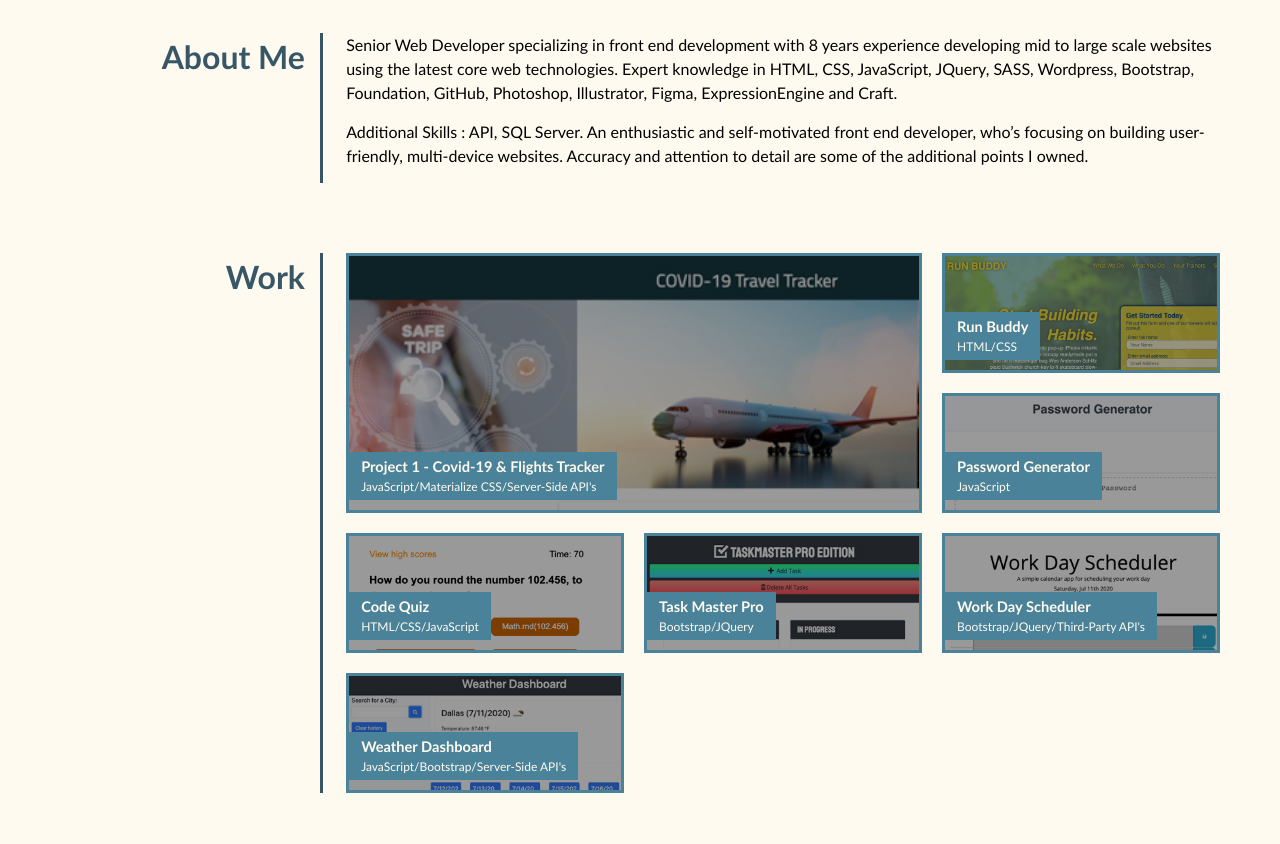
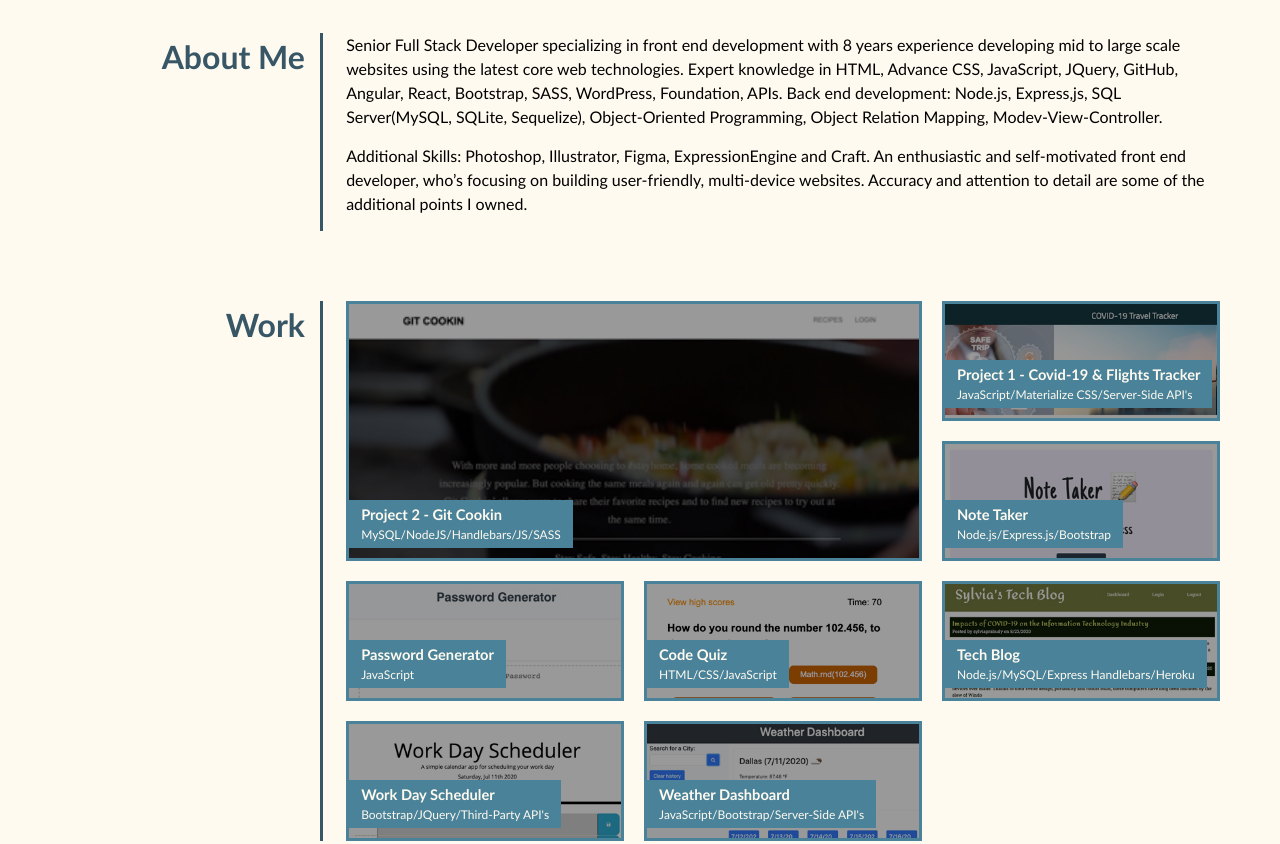
Before and after one commit to sylviaprabudy/sylvia-prabudy-portfolio, a plain HTML site: page index.html in a window 1280 px wide. Shown: the part 345-1189 px from the top of the page. Drawn offline with Linux system fonts and the light colour scheme.

Commit message:
update portfolio

```diff
--- a/assets/css/style.css
+++ b/assets/css/style.css
@@ -159,26 +159,30 @@ a.project1 {
 }
 
 a.project2 {
-    background-image: url(../images/run-buddy.jpg);
+    background-image: url(../images/git-cooking.jpg);
 }
 
-a.project3 {
+a.note-taker {
+    background-image: url(../images/note-taker.jpg);
+}
+
+a.password-generator {
     background-image: url(../images/password-generator.jpg);
 }
 
-a.project4 {
+a.code-quiz {
     background-image: url(../images/code-quiz.jpg);
 }
 
-a.project5 {
-    background-image: url(../images/taskmaster-pro.jpg);
+a.tech-blog {
+    background-image: url(../images/tech-blog.jpg);
 }
 
-a.project6 {
+a.workday-scheduler {
     background-image: url(../images/work-day-scheduler.jpg);
 }
 
-a.project7 {
+a.weather-dashboard {
     background-image: url(../images/weather-dashboard.jpg);
 }
 
--- a/index.html
+++ b/index.html
@@ -35,12 +35,12 @@
         </div>
         <div class="content">
             <p>
-                Senior Web Developer specializing in front end development with 8 years experience developing
+                Senior Full Stack Developer specializing in front end development with 8 years experience developing
                 mid to large scale websites using the latest core web technologies. Expert knowledge in
-                HTML, CSS, JavaScript, JQuery, SASS, Wordpress, Bootstrap, Foundation, GitHub, Photoshop,
-                Illustrator, Figma, ExpressionEngine and Craft.
+                HTML, Advance CSS, JavaScript, JQuery, GitHub, Angular, React, Bootstrap, SASS, WordPress, Foundation, APIs.
+                Back end development: Node.js, Express,js, SQL Server(MySQL, SQLite, Sequelize), Object-Oriented Programming, Object Relation Mapping, Modev-View-Controller.
             </p>
-            <p>Additional Skills : API, SQL Server.
+            <p>Additional Skills: Photoshop, Illustrator, Figma, ExpressionEngine and Craft.
                 An enthusiastic and self-motivated front end developer, who’s focusing on building
                 user-friendly, multi-device websites. Accuracy and attention to detail are some of the additional
                 points I owned.
@@ -54,43 +54,49 @@
             <h2>Work</h2>
         </div>
         <div class="content">
+            <a href="http://git-cookin.herokuapp.com/" target="_blank" class="project2">
+                <div class="work-topic">
+                    <h3>Project 2 - Git Cookin</h3>
+                    <p>MySQL/NodeJS/Handlebars/JS/SASS</p>
+                </div>
+            </a>
             <a href="https://sylviaprabudy.github.io/covid-traveling/" target="_blank" class="project1">
                 <div class="work-topic">
                     <h3>Project 1 - Covid-19 & Flights Tracker</h3>
                     <p>JavaScript/Materialize CSS/Server-Side API's</p>
                 </div>
             </a>
-            <a href="https://sylviaprabudy.github.io/run-buddy/" target="_blank" class="project2">
+            <a href="http://note-taker-90210.herokuapp.com/" target="_blank" class="note-taker">
                 <div class="work-topic">
-                    <h3>Run Buddy</h3>
-                    <p>HTML/CSS</p>
+                    <h3>Note Taker</h3>
+                    <p>Node.js/Express.js/Bootstrap</p>
                 </div>
             </a>
-            <a href="https://sylviaprabudy.github.io/password-generator/" target="_blank" class="project3">
+            <a href="https://sylviaprabudy.github.io/password-generator/" target="_blank" class="password-generator">
                 <div class="work-topic">
                     <h3>Password Generator</h3>
                     <p>JavaScript</p>
                 </div>
             </a>
-            <a href="https://sylviaprabudy.github.io/timed-code-quiz/" target="_blank" class="project4">
+            <a href="https://sylviaprabudy.github.io/timed-code-quiz/" target="_blank" class="code-quiz">
                 <div class="work-topic">
                     <h3>Code Quiz</h3>
                     <p>HTML/CSS/JavaScript</p>
                 </div>
             </a>
-            <a href="https://sylviaprabudy.github.io/taskmaster-pro/" target="_blank" class="project5">
+            <a href="https://tech-blog-0107.herokuapp.com/" target="_blank" class="tech-blog">
                 <div class="work-topic">
-                    <h3>Task Master Pro</h3>
-                    <p>Bootstrap/JQuery</p>
+                    <h3>Tech Blog</h3>
+                    <p>Node.js/MySQL/Express Handlebars/Heroku</p>
                 </div>
             </a>
-            <a href="https://sylviaprabudy.github.io/work-day-scheduler/" target="_blank" class="project6">
+            <a href="https://sylviaprabudy.github.io/work-day-scheduler/" target="_blank" class="workday-scheduler">
                 <div class="work-topic">
                     <h3>Work Day Scheduler</h3>
                     <p>Bootstrap/JQuery/Third-Party API's</p>
                 </div>
             </a>
-            <a href="https://sylviaprabudy.github.io/weather-dashboard/" target="_blank" class="project7">
+            <a href="https://sylviaprabudy.github.io/weather-dashboard/" target="_blank" class="weather-dashboard">
                 <div class="work-topic">
                     <h3>Weather Dashboard</h3>
                     <p>JavaScript/Bootstrap/Server-Side API's</p>
```
Also changed, not shown: assets/images/git-cooking.jpg (added), assets/images/note-taker.jpg (added), assets/images/tech-blog.jpg (added).
